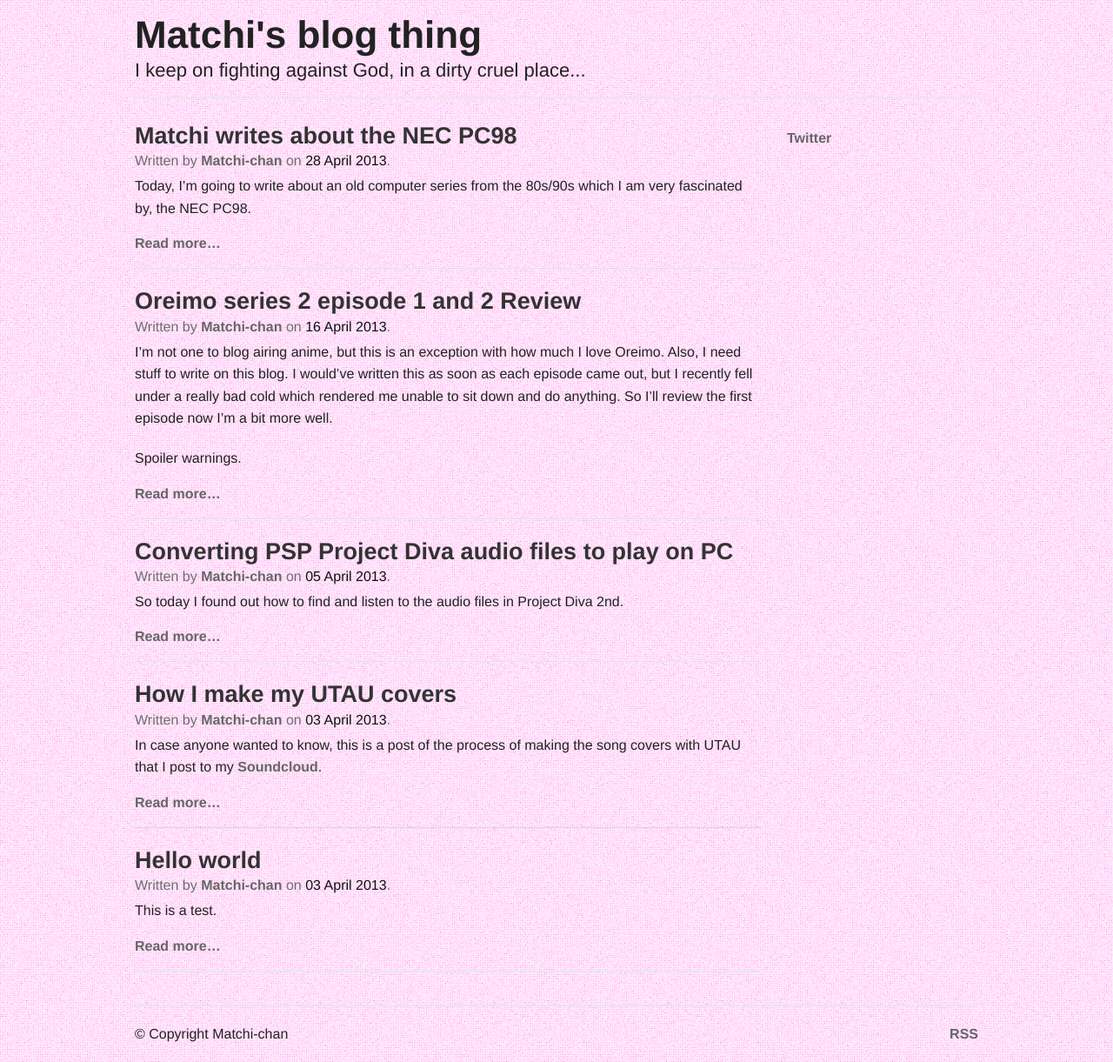
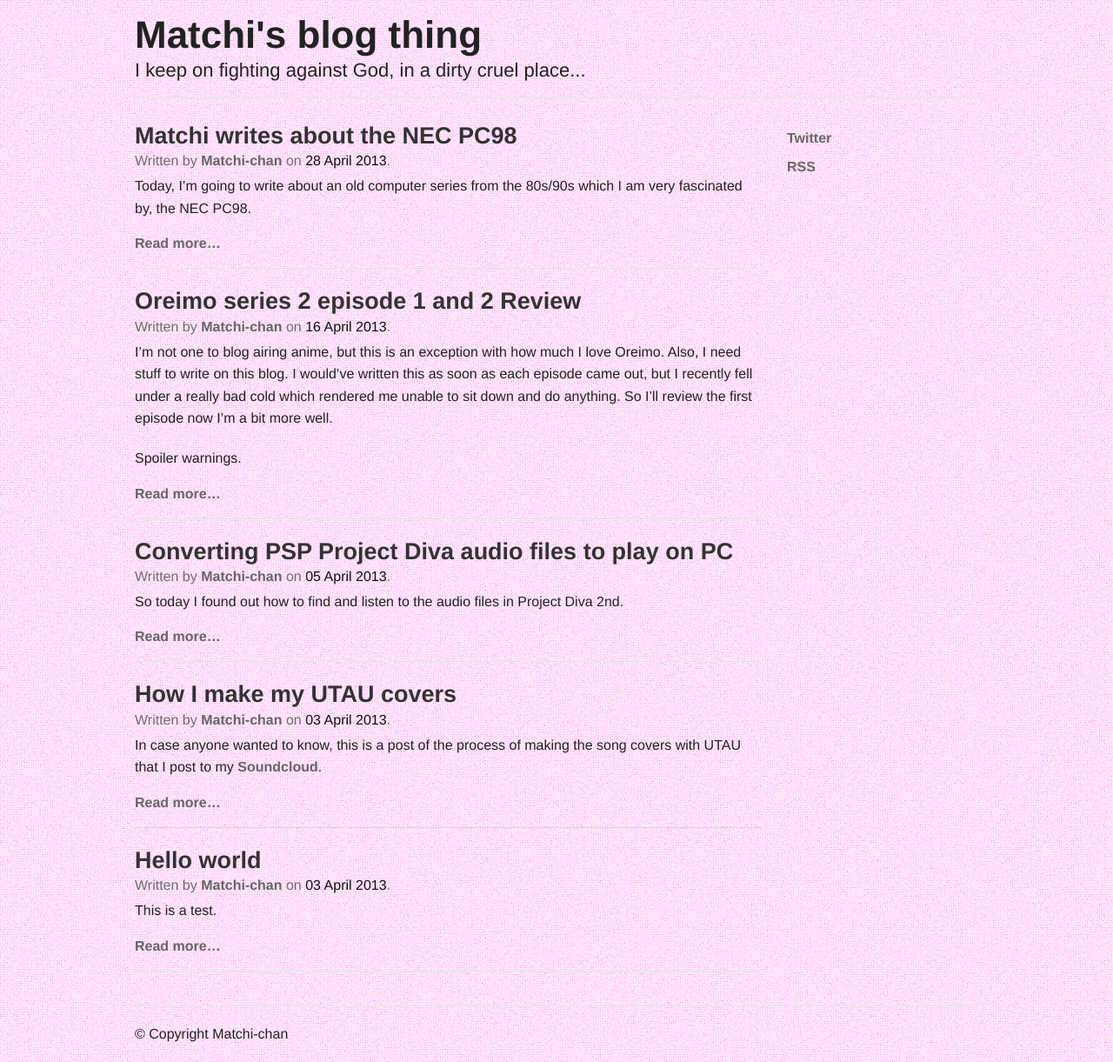
Before and after one commit to Matchi-chan/matchi-chan.github.com, a Jekyll site: the page built from index.html, in a window 1280 px wide. Shown: the whole page at 87% size. Built offline with Jekyll 4.4.1, drawn with Linux system fonts in a browser that asks for light colours; Markdown is read by kramdown in place of the engine named in the settings.

Commit message:
changed side navbar

```diff
--- a/_layouts/default.html
+++ b/_layouts/default.html
@@ -66,11 +67,6 @@
 	        <div class="large-6 columns">
 	          <p>&copy; Copyright Matchi-chan</p>
 	        </div>
-	        <div class="large-6 columns">
-	          <ul class="inline-list right">
-	            <li><a href="/feed.xml">RSS</a></li>
-	          </ul>
-	      </div>
 	    </div>
 	  </footer>
 </body>
```
Also changed, not shown: other parts of _layouts/default.html (+1 -0 lines), img/background_2.png (added).
